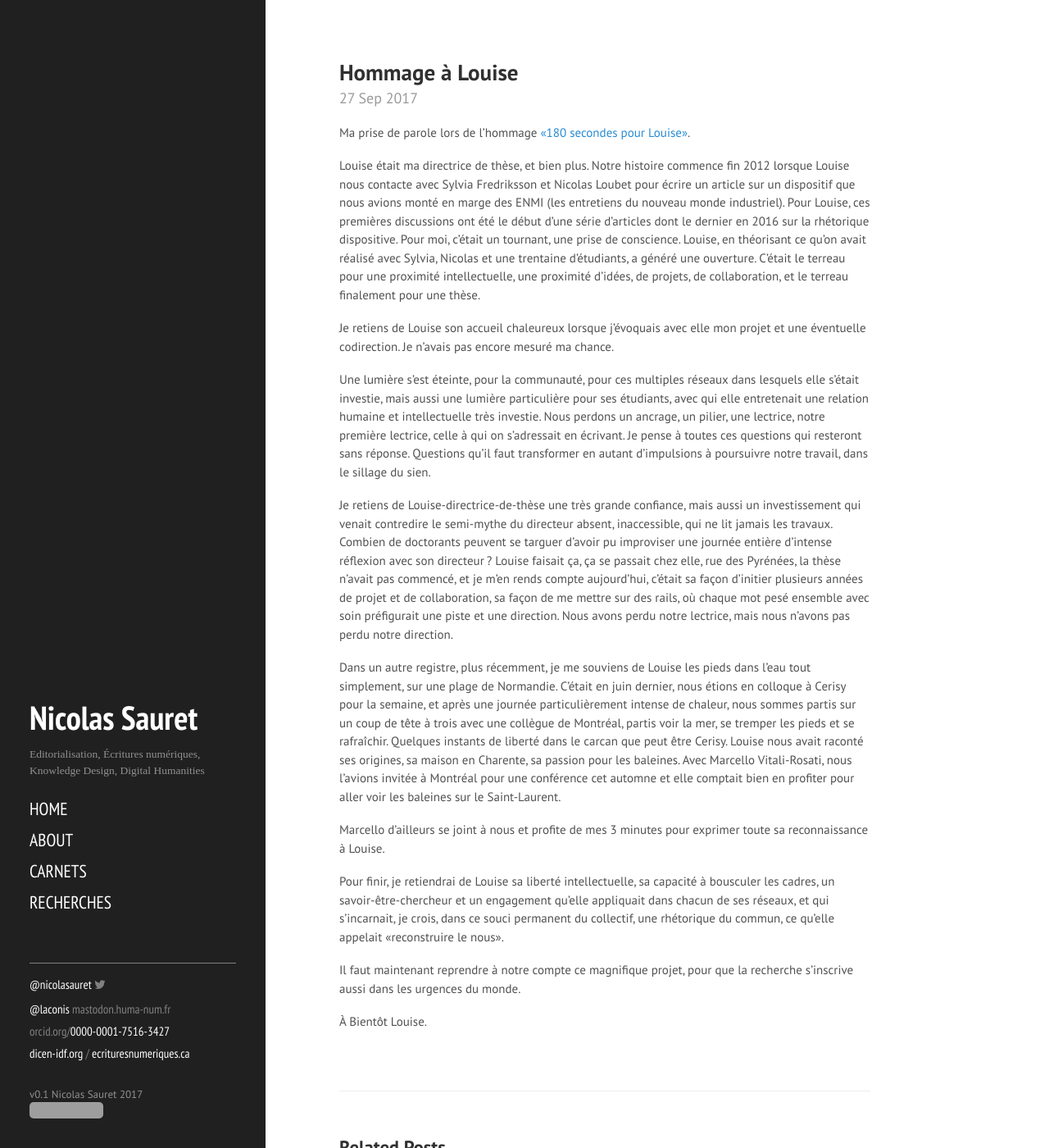
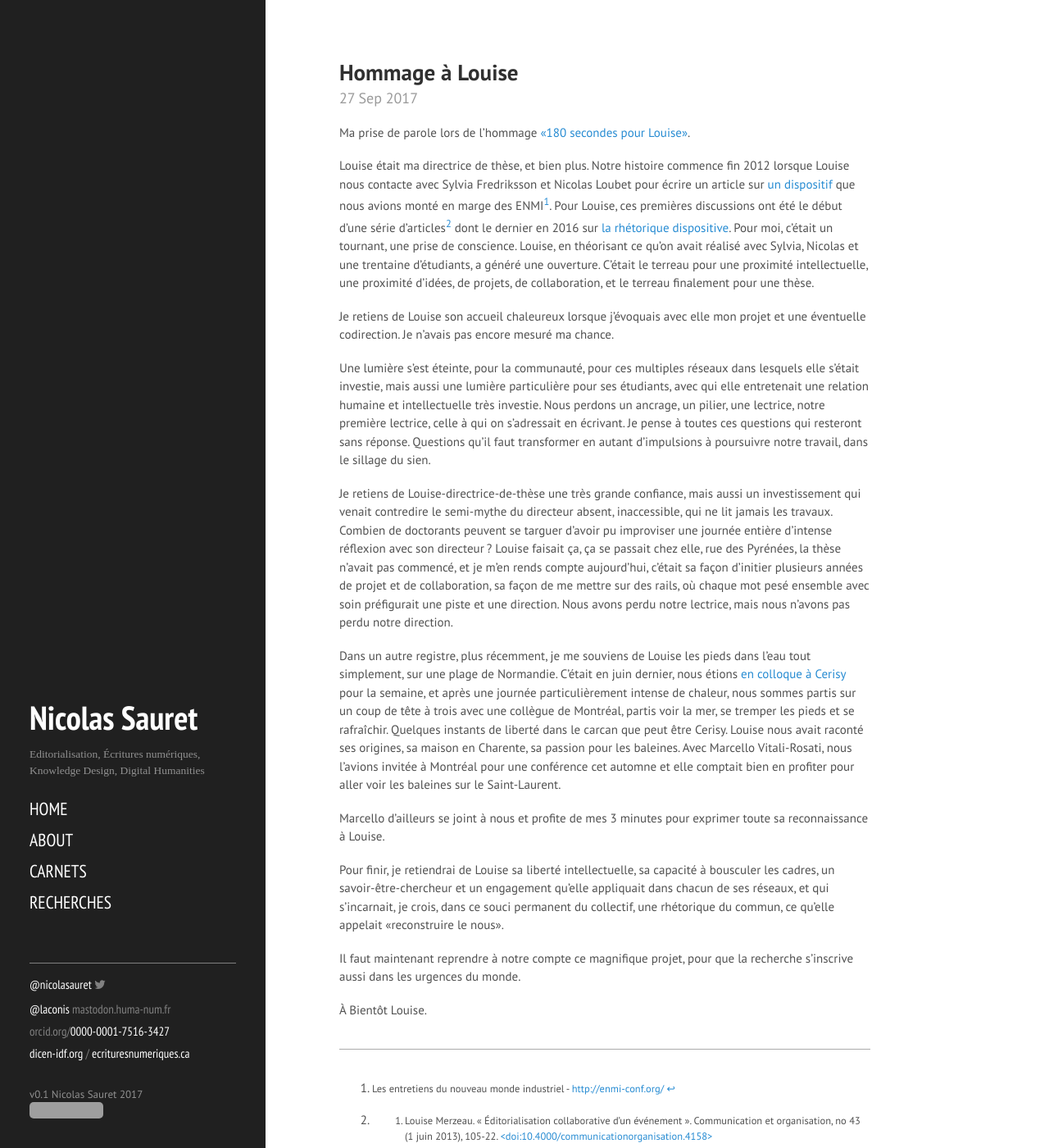
Before and after one commit to lakonis/lakonis.github.io, a Jekyll site: the page built from _posts/2017/2017-09-27-hommage-a-louise.md, in a window 1280 px wide and 1400 px high. Shown: the whole window at 82% size. Built offline with Jekyll 4.4.1, drawn with Linux system fonts in a browser that asks for light colours; nearby versions of some CDN libraries; a script that is not in the unit is left out; some of the changed text lies outside the part shown; grey boxes are pictures that could not be loaded.

Commit message:
hyperliens

```diff
--- a/_posts/2017/2017-09-27-hommage-a-louise.md
+++ b/_posts/2017/2017-09-27-hommage-a-louise.md
@@ -7,7 +7,13 @@ category: carnet
 
 Ma prise de parole lors de l'hommage [«180 secondes pour Louise»](http://www.dicen-idf.org/180-secondes-pour-louise-ceremonie-hommage-a-louise-merzeau/).
 
-Louise était ma directrice de thèse, et bien plus. Notre histoire commence fin 2012 lorsque Louise nous contacte avec Sylvia Fredriksson et Nicolas Loubet pour écrire un article sur un dispositif que nous avions monté en marge des ENMI (les entretiens du nouveau monde industriel). Pour Louise, ces premières discussions ont été le début d’une série d’articles dont le dernier en 2016 sur la rhétorique dispositive. Pour moi, c’était un tournant, une prise de conscience. Louise, en théorisant ce qu’on avait réalisé avec Sylvia, Nicolas et une trentaine d’étudiants, a généré une ouverture. C’était le terreau pour une proximité intellectuelle, une proximité d’idées, de projets, de collaboration, et le terreau finalement pour une thèse.
+Louise était ma directrice de thèse, et bien plus. Notre histoire commence fin 2012 lorsque Louise nous contacte avec Sylvia Fredriksson et Nicolas Loubet pour écrire un article sur [un dispositif](http://enmi12makingof.tumblr.com/) que nous avions monté en marge des ENMI[^ENMI]. Pour Louise, ces premières discussions ont été le début d’une série d’articles[^serie] dont le dernier en 2016 sur [la rhétorique dispositive](http://merzeau.net/le-profil-une-rhetorique-dispositive/). Pour moi, c’était un tournant, une prise de conscience. Louise, en théorisant ce qu’on avait réalisé avec Sylvia, Nicolas et une trentaine d’étudiants, a généré une ouverture. C’était le terreau pour une proximité intellectuelle, une proximité d’idées, de projets, de collaboration, et le terreau finalement pour une thèse.
+
+[^ENMI]: Les entretiens du nouveau monde industriel - [http://enmi-conf.org/](http://enmi-conf.org/)
+
+[^serie]: 1. Louise Merzeau. «&nbsp;Éditorialisation collaborative d’un événement&nbsp;». Communication et organisation, no 43 (1 juin 2013), 105‑22. [\<doi:10.4000/communicationorganisation.4158>](http://communicationorganisation.revues.org/4158)
+    2. Louise Merzeau. «&nbsp;Entre événement et document&nbsp;: vers l’environnement-support&nbsp;». Les Cahiers de la SFSIC, Société française des sciences de l'information et de la communication, 2014, pp.230-233. http://www.sfsic.org/index.php/services-300085/bibliotheque/publications-de-la-sfsic/720-cahiers-de-la-sfsic-nd9-janvier-2014. [\<halshs-01323224>](https://halshs.archives-ouvertes.fr/halshs-01323224)
+    3. Louise Merzeau. «&nbsp;Le profil&nbsp;: une rhétorique dispositive&nbsp;». Itinéraires. Littérature, textes, cultures, Pléiade (EA 7338), 2016, Ethos numériques. [\<10.4000/itineraires.3056>](http://dx.doi.org/10.4000/itineraires.3056). [\<halshs-01340897>](https://halshs.archives-ouvertes.fr/halshs-01340897)
 
 Je retiens de Louise son accueil chaleureux lorsque j’évoquais avec elle mon projet et une éventuelle codirection. Je n’avais pas encore mesuré ma chance.
 
@@ -15,7 +21,7 @@ Une lumière s’est éteinte, pour la communauté, pour ces multiples réseaux
 
 Je retiens de Louise-directrice-de-thèse une très grande confiance, mais aussi un investissement qui venait contredire le semi-mythe du directeur absent, inaccessible, qui ne lit jamais les travaux. Combien de doctorants peuvent se targuer d’avoir pu improviser une journée entière d’intense réflexion avec son directeur ? Louise faisait ça, ça se passait chez elle, rue des Pyrénées, la thèse n’avait pas commencé, et je m’en rends compte aujourd’hui, c’était sa façon d’initier plusieurs années de projet et de collaboration, sa façon de me mettre sur des rails, où chaque mot pesé ensemble avec soin préfigurait une piste et une direction. Nous avons perdu notre lectrice, mais nous n’avons pas perdu notre direction.
 
-Dans un autre registre, plus récemment, je me souviens de Louise les pieds dans l’eau tout simplement, sur une plage de Normandie. C’était en juin dernier, nous étions en colloque à Cerisy pour la semaine, et après une journée particulièrement intense de chaleur, nous sommes partis sur un coup de tête à trois avec une collègue de Montréal, partis voir la mer, se tremper les pieds et se rafraîchir. Quelques instants de liberté dans le carcan que peut être Cerisy. Louise nous avait raconté ses origines, sa maison en Charente, sa passion pour les baleines. Avec Marcello Vitali-Rosati, nous l’avions invitée à Montréal pour une conférence cet automne et elle comptait bien en profiter pour aller voir les baleines sur le Saint-Laurent.
+Dans un autre registre, plus récemment, je me souviens de Louise les pieds dans l’eau tout simplement, sur une plage de Normandie. C’était en juin dernier, nous étions [en colloque à Cerisy](http://www.ccic-cerisy.asso.fr/humanitesnumeriques17.html) pour la semaine, et après une journée particulièrement intense de chaleur, nous sommes partis sur un coup de tête à trois avec une collègue de Montréal, partis voir la mer, se tremper les pieds et se rafraîchir. Quelques instants de liberté dans le carcan que peut être Cerisy. Louise nous avait raconté ses origines, sa maison en Charente, sa passion pour les baleines. Avec Marcello Vitali-Rosati, nous l’avions invitée à Montréal pour une conférence cet automne et elle comptait bien en profiter pour aller voir les baleines sur le Saint-Laurent.
 
 Marcello d’ailleurs se joint à nous et profite de mes 3 minutes pour exprimer toute sa reconnaissance à Louise.
 
```
